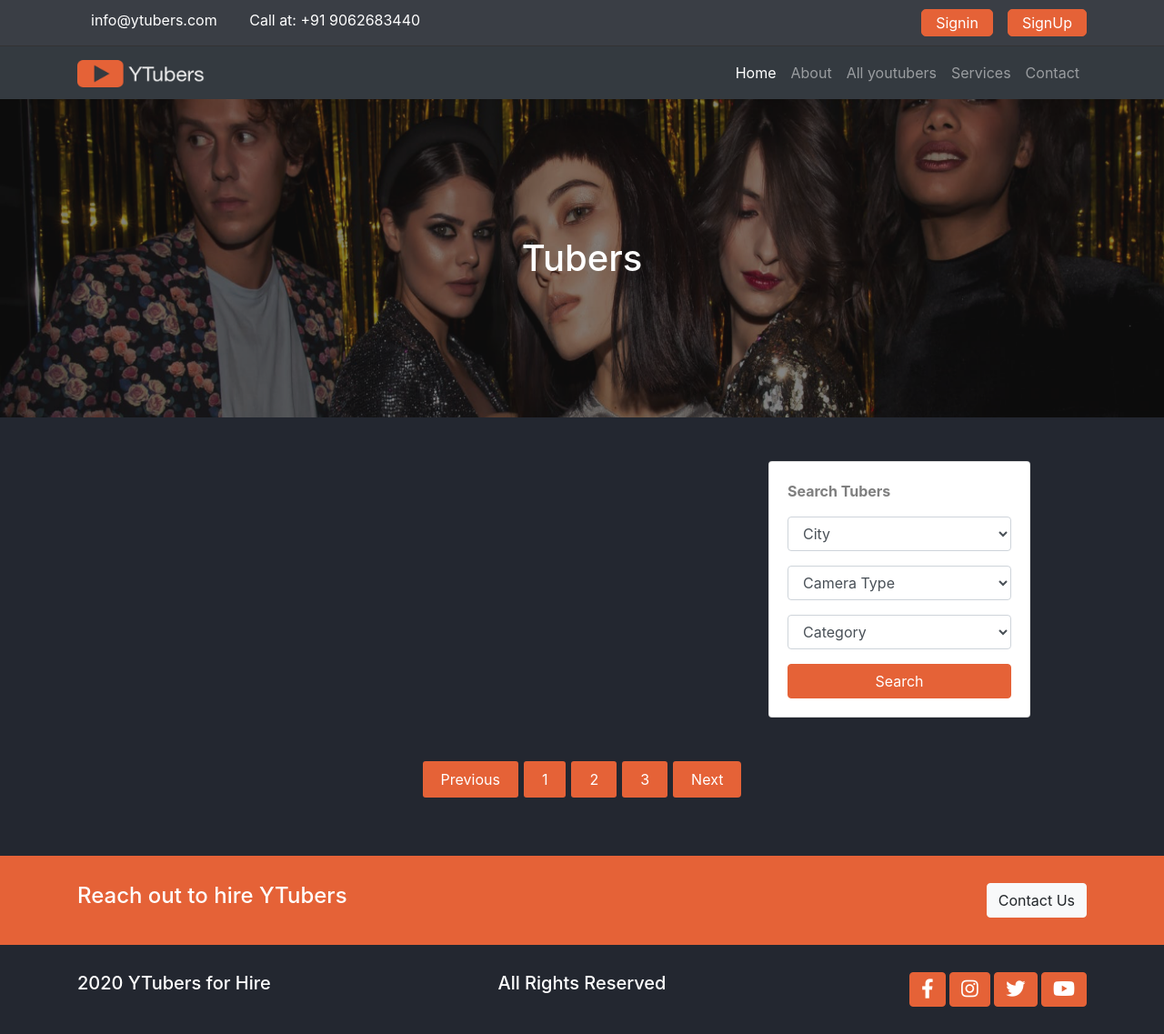
After one commit to soumyadeep28/YTubers, a Django app: template templates/youtubers/youtubers.html in a window 1280 px wide. The commit adds this page. Shown: the whole page at 91% size. Run offline with Django 3.2, Linux system fonts and the light colour scheme; the template is opened without the code that fills it, so the values that code supplies are empty.

Commit message:
updated all the files upto youtubers individual page and all

```diff
--- a/requirements.txt
+++ b/requirements.txt
@@ -1,5 +1,7 @@
 asgiref==3.5.0
 Django==3.2.1
+django-ckeditor==6.2.0
+django-js-asset==1.2.2
 djangocms-admin-style==3.0.0
 Pillow==9.0.0
 psycopg2==2.9.3
--- a/templates/includes/navbar.html
+++ b/templates/includes/navbar.html
@@ -1,7 +1,7 @@
 {% load static %}
 <nav class="navbar navbar-expand-lg navbar-dark bg-dark">
     <div class="container">
-      <a class="navbar-brand" href="/index.html">
+      <a class="navbar-brand" href="{% url 'home' %}">
         <img src="{%static './assets/images/logo.png' %} " alt="" width="140" height="30" alt="" loading="lazy">
       </a>
       <button class="navbar-toggler" type="button" data-toggle="collapse" data-target="#navbarNav"
@@ -11,19 +11,19 @@
       <div class="collapse navbar-collapse" id="navbarNav">
         <ul class="navbar-nav ml-auto">
           <li class="nav-item active">
-            <a class="nav-link" href="/index.html">Home</a>
+            <a class="nav-link" href="{% url 'home' %}">Home</a>
           </li>
           <li class="nav-item">
-            <a class="nav-link" href="/aboutus.html">About</a>
+            <a class="nav-link" href="{% url 'about' %}">About</a>
           </li>
           <li class="nav-item">
-            <a class="nav-link" href="/tubers.html">Tubers</a>
+            <a class="nav-link" href="{% url 'youtubers' %}">All youtubers</a>
           </li>
           <li class="nav-item">
-            <a class="nav-link" href="#">Services</a>
+            <a class="nav-link" href="{% url 'services' %}">Services</a>
           </li>
           <li class="nav-item">
-            <a class="nav-link" href="/contactus.html">Contact</a>
+            <a class="nav-link" href="{% url 'contacts' %}">Contact</a>
           </li>
 
         </ul>
--- /dev/null
+++ b/templates/youtubers/youtubers.html
@@ -0,0 +1,135 @@
+{% extends 'base.html' %}
+{% load static %}
+
+
+{% block content %}
+<main class="tubers-page">
+    <div class="banner">
+      <img src="{% static './assets/images/bg-banner.png' %}" alt="" class="img-fluid w-100">
+      <h1 class="text-center">
+        Tubers
+      </h1>
+    </div>
+
+
+    <section class="container mt-5 mb-5">
+      <div class="row ">
+        <div class="col-lg-8 mb-2 ">
+          <section class="tubers">
+
+
+            {% for yt in alltubers %}
+            <!-- person 1 -->
+            <div class="card border-0 text-center">
+                {% if yt.is_featured  %}
+                    <div class="feature-text">
+                        <a href="{% url 'youtubers_detail' yt.id %}">
+                        <img src="{{ yt.photo.url }}" class="card-img-top" alt="team-member">
+                        <span class="text-left bg-accent font-weight-bold">
+                        Featured
+                        </span>
+                    </a>
+                    </div>
+              {%else%}
+                    <div class="feature-text">
+                        <a href="{% url 'youtubers_detail' yt.id %}">
+                        <img src="{{ yt.photo.url }}" class="card-img-top" alt="team-member">
+                        </a>
+                    </div>
+              {% endif %}
+              <div class="card-body">
+                <h5 class="card-title">{{yt.name}}</h5>
+                <p class="card-text">{{yt.category}}</p>
+                <div class="person-description mt-2">
+                  <button class="btn btn-accent"> {{yt.city}} </button>
+                  <button class="btn btn-accent"> {{yt.age}} </button>
+                  <button class="btn btn-accent"> {{yt.height}} </button>
+                </div>
+                <div class="person-description mt-2">
+                  <button class="btn btn-accent"> {{yt.crew}} </button>
+                  <button class="btn btn-accent"> {{yt.camera_type}} </button>
+                  <button class="btn btn-accent"> {{yt.subs_count}} </button>
+                </div>
+              </div>
+            </div>
+
+                {% endfor %}
+
+
+
+
+
+
+
+
+
+
+
+
+
+
+
+
+
+
+
+          </section>
+        </div>
+
+        <div class="col-lg-4 ">
+          <div class="card">
+            <div class="card-body">
+              <p class="text-left font-weight-bolder text-black-50">
+                Search Tubers
+              </p>
+              <form>
+                <div class="form-group">
+                  <select id="inputState" class="form-control">
+                    <option selected disabled hidden>City</option>
+                    <option>...</option>
+                  </select>
+                </div>
+                <div class="form-group">
+                  <select id="inputState" class="form-control">
+                    <option selected disabled hidden>Camera Type</option>
+                    <option>Value 1</option>
+                    <option>Value 2</option>
+                    <option>Value 3</option>
+                    <option>Value 4</option>
+                  </select>
+                </div>
+                <div class="form-group">
+                  <select class="form-control">
+                    <option selected disabled hidden>Category</option>
+                    <option>...</option>
+                  </select>
+                </div>
+
+              </form>
+
+
+              <button class="btn btn-accent btn-block">Search</button>
+            </div>
+          </div>
+        </div>
+      </div>
+    </section>
+
+    <div class="container section pagination-section mt-3">
+      <nav aria-label="Page navigation example">
+        <ul class="pagination justify-content-center">
+          <li class="page-item disabled">
+            <a class="page-link" href="#" tabindex="-1" aria-disabled="true">Previous</a>
+          </li>
+          <li class="page-item"><a class="page-link" href="#">1</a></li>
+          <li class="page-item"><a class="page-link" href="#">2</a></li>
+          <li class="page-item"><a class="page-link" href="#">3</a></li>
+          <li class="page-item">
+            <a class="page-link" href="#">Next</a>
+          </li>
+        </ul>
+      </nav>
+    </div>
+  </main>
+
+{% endblock %}
```
Also changed, not shown: templates/youtubers/youtubers_details.html (added, +109 -0 lines), youtubers/views.py (+14 -4 lines).
